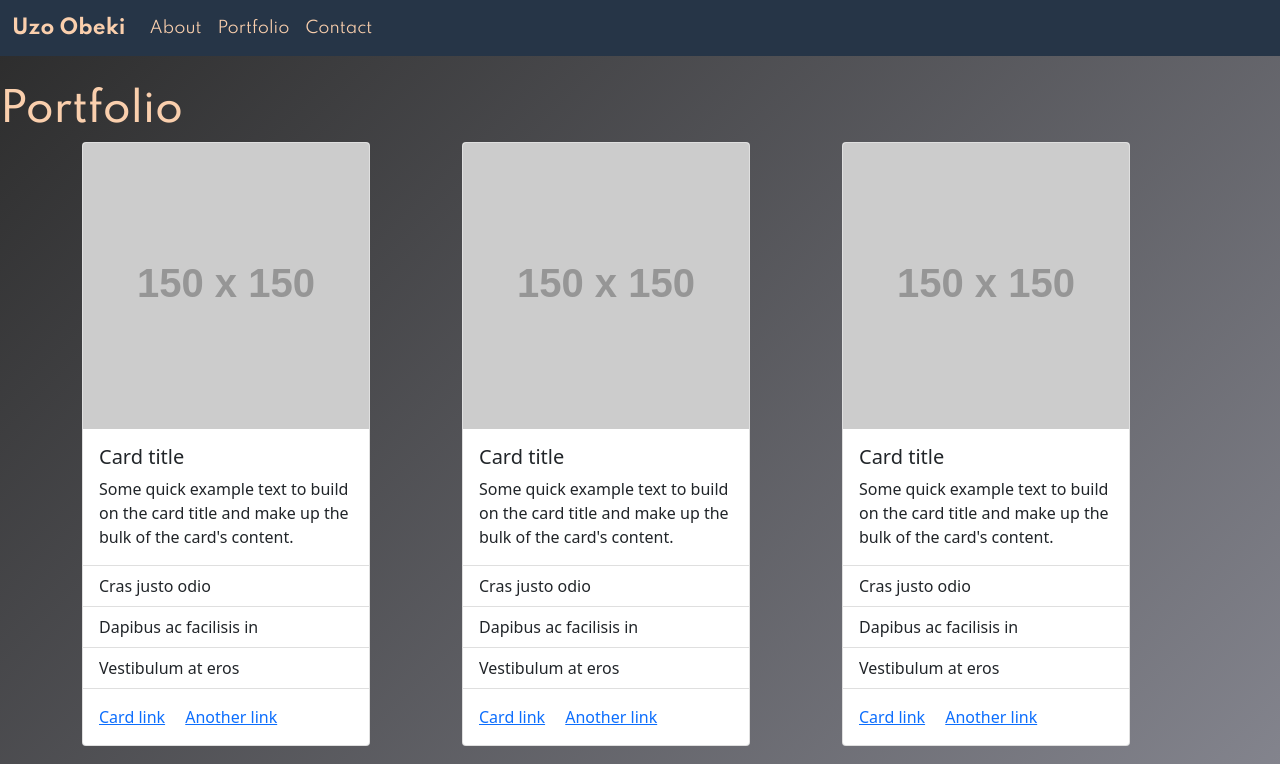
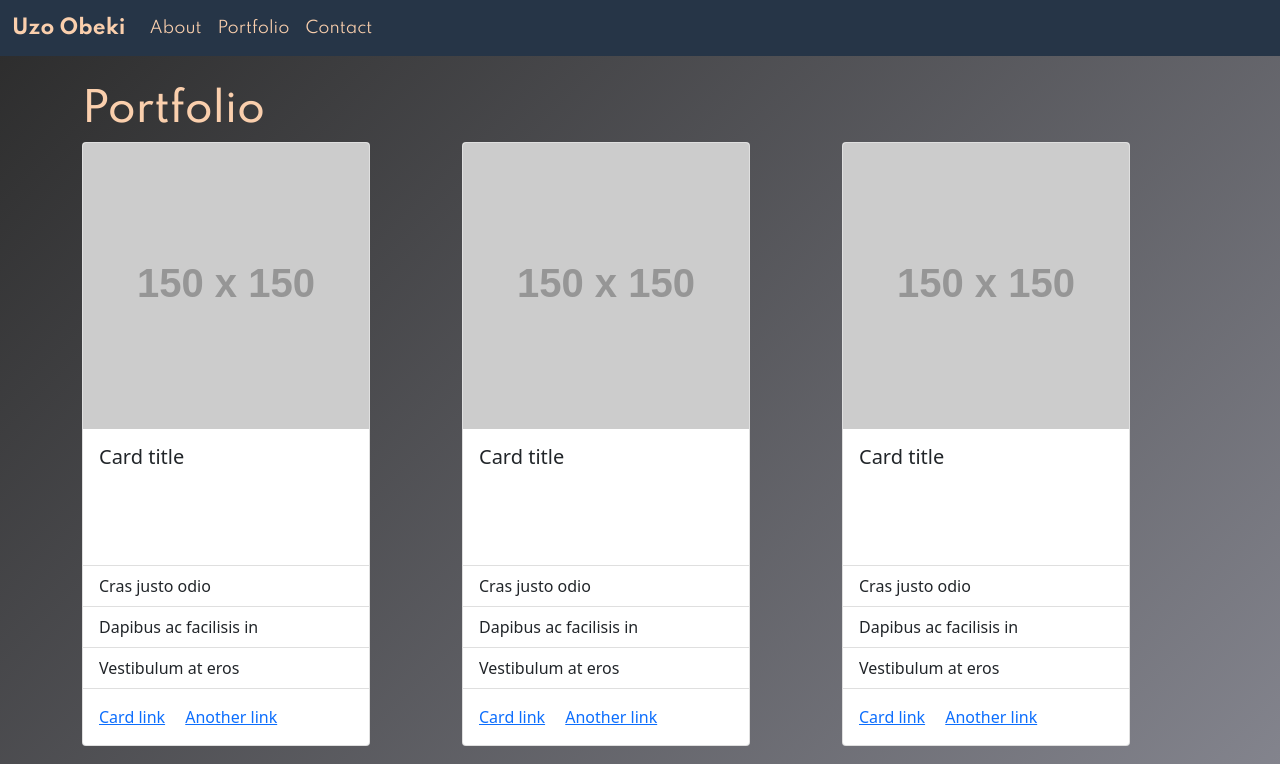
Before and after one commit to uzobeki/Portfolio, a plain HTML site: page Pages/portfolio.html in a window 1280 px wide. Shown: the top 764 px of the page. Drawn offline with nearby package versions, Linux system fonts and the light colour scheme; placeholder pictures from the web are drawn by us.

Commit message:
p tag color

```diff
--- a/Assets/style.css
+++ b/Assets/style.css
@@ -40,3 +40,7 @@ h1 {
 .row-1 {
     padding-bottom: 20px;
 }
+
+p {
+    color: #ffffff;
+}
--- a/Pages/portfolio.html
+++ b/Pages/portfolio.html
@@ -32,8 +32,8 @@
         </div>
       </nav>
     <!--Portfolio Body-->
-    <header class="portfolio"><h1>Portfolio</h1></header>
     <div class="container">
+      <header class="portfolio"><h1>Portfolio</h1></header>
       <div class="row row-1">
         <div class="col-md-4">
           <div class="card" style="width: 18rem;">
@@ -147,7 +147,7 @@
         </div>
       </div>
     </div>
-
+    <!--End Portfolio Body-->
 
 
     <script src="https://cdn.jsdelivr.net/npm/bootstrap@5.0.0-beta1/dist/js/bootstrap.min.js" integrity="sha384-pQQkAEnwaBkjpqZ8RU1fF1AKtTcHJwFl3pblpTlHXybJjHpMYo79HY3hIi4NKxyj" crossorigin="anonymous"></script>
```
